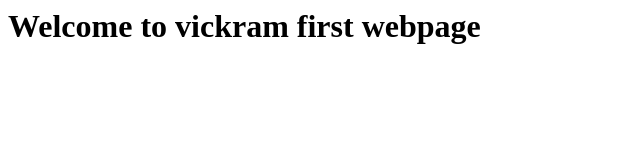
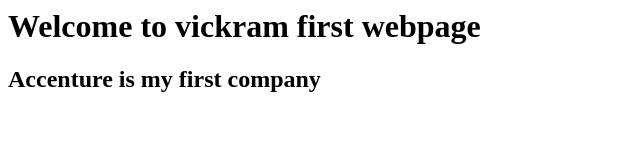
Before and after one commit to vickramkkdi/vicky, a plain HTML site: page index.html in a window 1280 px wide. Shown: the whole page, without its empty margins (0-640 px from the left). Drawn offline with Linux system fonts and the light colour scheme.

Commit message:
second commit

```diff
--- a/index.html
+++ b/index.html
@@ -2,5 +2,6 @@
 <title> Jenkins CI/CD Pipeline </title>
 <body>
 <h1> Welcome to vickram first webpage </h1>
+<h2> Accenture is my first company </h2>
 </body>
 </html>
```
